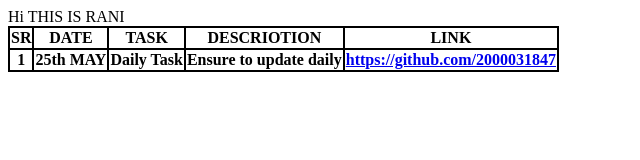
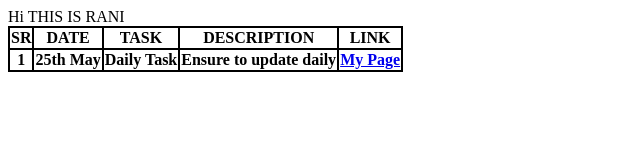
Before and after one commit to 2000031847/github.io, a plain HTML site: page index.html in a window 1280 px wide. Shown: the whole page, without its empty margins (0-640 px from the left). Drawn offline with Linux system fonts and the light colour scheme.

Commit message:
added to index.html

```diff
--- a/index.html
+++ b/index.html
@@ -6,34 +6,32 @@ Hi THIS IS RANI
     <meta charset="UTF-8">
     <meta http-equiv="X-UA-Compatible" content="IE=edge">
     <meta name="viewport" content="width=device-width, initial-scale=1.0">
+    <title>Document</title>
    <link rel="stylesheet" href="style.css">
-    <title>Document</title>
 </head>
 <body>
+
     <table>
         <thead>
             <tr>
-                <th>SR</th>
-                <th>DATE</th>
-                <th>TASK</th>
-                <th>DESCRIOTION</th>
-                <th>LINK</th>
-
-
+                <th> SR </th>
+                <th> DATE </th>
+                <th> TASK </th>
+                <th> DESCRIPTION </th>
+                <th> LINK </th>
             </tr>
         </thead>
-    </body>
+        <tbody>
             <tr>
                 <th>1</th>
-        <th>25th MAY</th>
+                <th>25th May</th>
                 <th>Daily Task</th>
                 <th>Ensure to update daily</th>
-        <th><a href="/">https://github.com/2000031847 </a>
-        </th>
+                <th> <a href="/"> My Page</a></th>
             </tr>
         </tbody>
-
     </table>
+    <script src="/site.js"> </script>
 
 </body>
 </html>
```
Lines whose indentation alone changed are shown as unchanged.
